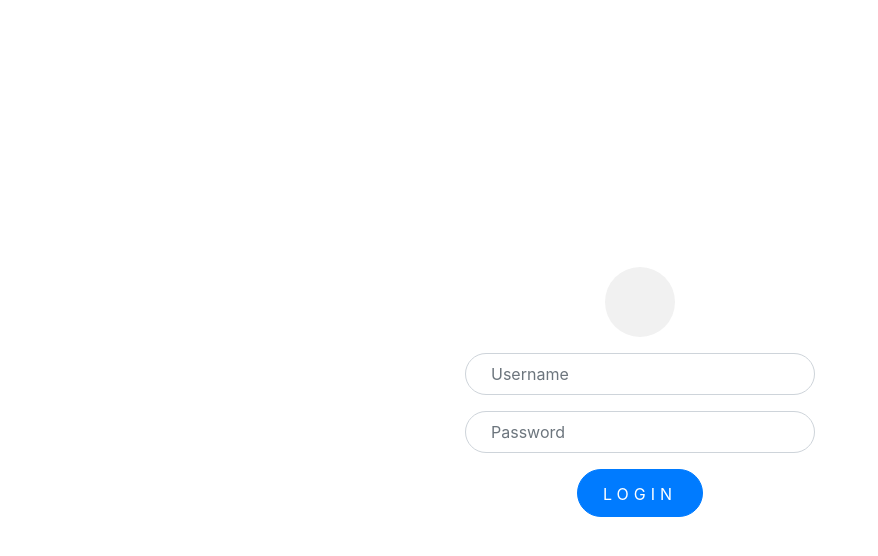
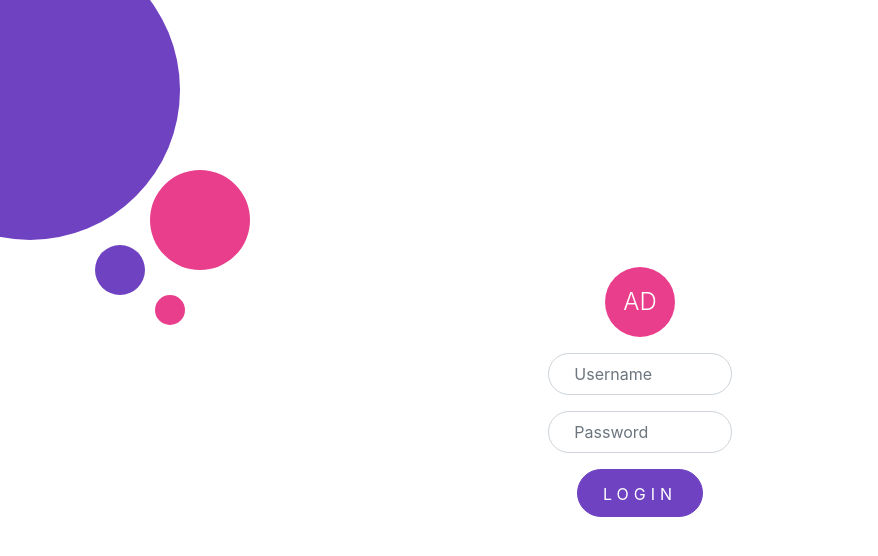
Before and after one commit to nouxcoc/n-connect, a React (Create React App) app: page /login in a window 1280 px wide. Shown: the top 556 px of the page, without its empty margins (0-878 px from the left). Built offline with nearby package versions, Linux system fonts and the light colour scheme.

Commit message:
first commit

```diff
--- a/package.json
+++ b/package.json
@@ -28,5 +28,8 @@
     "not dead",
     "not ie <= 11",
     "not op_mini all"
-  ]
+  ],
+  "devDependencies": {
+    "node-sass": "^4.11.0"
+  }
 }
--- a/src/App.css
+++ /dev/null
@@ -1,32 +0,0 @@
-.App {
-  text-align: center;
-}
-
-.App-logo {
-  animation: App-logo-spin infinite 20s linear;
-  height: 40vmin;
-}
-
-.App-header {
-  background-color: #282c34;
-  min-height: 100vh;
-  display: flex;
-  flex-direction: column;
-  align-items: center;
-  justify-content: center;
-  font-size: calc(10px + 2vmin);
-  color: white;
-}
-
-.App-link {
-  color: #61dafb;
-}
-
-@keyframes App-logo-spin {
-  from {
-    transform: rotate(0deg);
-  }
-  to {
-    transform: rotate(360deg);
-  }
-}
--- a/src/App.js
+++ b/src/App.js
@@ -2,7 +2,7 @@ import React, { Component } from 'react';
 // import logo from './logo.svg';
 import { Router, Route } from 'react-router-dom';
 import { connect } from 'react-redux';
-import './App.css';
+import './App.scss';
 
 import { history } from './_helpers';
 import { alertActions } from './_actions';
@@ -25,7 +25,8 @@ class App extends Component {
   render() {
     const { alert } = this.props;
     return (
-      <div className="container">
+      <div className="app">
+        <div className="container-fluid">
           {alert.message &&
             <div className={`alert ${alert.type}`}>{alert.message}</div>
           }
@@ -37,6 +38,7 @@ class App extends Component {
               {/* <Route path="/register" component={RegisterPage} /> */}
             </div>
           </Router>
+        </div>
       </div>
     );
   }
--- /dev/null
+++ b/src/App.scss
@@ -0,0 +1,59 @@
+@import "./_styles/custom-variables.scss";
+
+.app{
+  &::before{
+    content: "";
+    width: 300px;
+    height: 300px;
+    border-radius: 400px;
+    background: $primary;
+    left: 0;
+    transform: translate(-40%, -20%);
+    position: absolute;
+  }
+  &::after{
+    content: "";
+    width: 100px;
+    height: 100px;
+    border-radius: 100px;
+    background: $secondary;
+    left: 100px;
+    top:120px;
+    transform: translate(50%, 50%);
+    position: absolute;
+  }
+}
+
+.container-fluid{
+  &::before{
+    content: "";
+    width: 30px;
+    height: 30px;
+    border-radius: 30px;
+    background: $secondary;
+    left: 140px;
+    top:280px;
+    transform: translate(50%, 50%);
+    position: absolute;
+  }
+  &::after{
+    content: "";
+    width: 50px;
+    height: 50px;
+    border-radius: 50px;
+    background: $primary;
+    left: 70px;
+    top:220px;
+    transform: translate(50%, 50%);
+    position: absolute;
+  }
+}
+
+@keyframes App-logo-spin {
+  from {
+    transform: rotate(0deg);
+  }
+  to {
+    transform: rotate(360deg);
+  }
+}
--- a/src/LoginPage/Login.css
+++ b/src/LoginPage/Login.scss
@@ -1,4 +1,5 @@
-.login-bg::before{
+.login-bg{
+  &::before{
     content: "";
     /* background: #f1f1f1; */
     position: absolute;
@@ -10,6 +11,7 @@
     height: 100%;
     left: 0;
   }
+}
 
 .login-form .row.align-items-center{
   min-height: 100vh;
@@ -18,7 +20,6 @@
 .user-info{
   width: 70px;
   height: 70px;
-  background: #f1f1f1;
   display: block;
   margin: auto;
 }
--- a/src/LoginPage/LoginPage.jsx
+++ b/src/LoginPage/LoginPage.jsx
@@ -1,7 +1,7 @@
 import React from 'react';
 // import { Link } from 'react-router-dom';
 import { connect } from 'react-redux';
-import './Login.css';
+import './Login.scss';
 
 import { userActions } from '../_actions';
 
@@ -44,9 +44,11 @@ class LoginPage extends React.Component {
         return (
             <div className="login-bg login-form text-center">
                 <div className="row justify-content-center align-items-center">
-                    <div className="col-4">
+                    <div className="col-8 col-sm-6 col-md-4 col-lg-3 col-xl-2">
                         <div className="form-group">
-                            <div className="rounded-circle user-info"></div>
+                            <div className="rounded-circle user-info bg-secondary d-flex justify-content-center align-items-center text-white align-items-center">
+                                <h4 className="font-weight-light m-0">AD</h4>
+                            </div>
                         </div>
                         <form name="form" onSubmit={this.handleSubmit}>
                             <div className={'form-group' + (submitted && !username ? ' has-error' : '')}>
--- a/src/_components/PrivateRoute.jsx
+++ b/src/_components/PrivateRoute.jsx
@@ -1,10 +1,11 @@
 import React from 'react';
 import { Route, Redirect } from 'react-router-dom';
+import Header from './_common/Header';
 
 export const PrivateRoute = ({ component: Component, ...rest }) => (
     <Route {...rest} render={props => (
         localStorage.getItem('user')
-            ? <div><h1 className="display-4">HMMM</h1><Component {...props} /></div>
+            ? <div><Header/><Component {...props} /></div>
             : <Redirect to={{ pathname: '/login', state: { from: props.location } }} />
     )} />
 
--- /dev/null
+++ b/src/_components/_common/Header.js
@@ -0,0 +1,36 @@
+import React from 'react';
+import { Link } from 'react-router-dom';
+// import LoadingDots from './LoadingDots';
+
+const Header = ({ loading }) => {
+  return (
+    <div className="container">
+      <nav className="navbar navbar-expand-lg navbar-light bg-light">
+
+        <div className="collapse navbar-collapse" id="navbarSupportedContent">
+          <ul className="navbar-nav mr-auto">
+            <li className="nav-item">
+              {/* <IndexLink className="nav-link" to="/" activeClassName="active">Home</IndexLink> */}
+            </li>
+            <li className="nav-item">
+              <Link className="nav-link" to="/courses" activeClassName="active">Courses</Link>
+            </li>
+            <li className="nav-item">
+              <Link className="nav-link" to="/about" activeClassName="active">About</Link>
+            </li>
+          </ul>
+          {/* {loading && <LoadingDots interval={100} dots={20} />} */}
+          <ul className="navbar-nav pull-right">
+            <li className="nav-item">
+              <Link className="nav-link" to="/login" activeClassName="active">Logout</Link>
+            </li>
+          </ul>
+
+        </div>
+      </nav>
+    </div>
+  );
+};
+
+
+export default Header;
--- /dev/null
+++ b/src/_styles/custom-variables.scss
@@ -0,0 +1,72 @@
+// overwrite boosttsrap variables
+
+$white:    #fff !default;
+$gray-100: #f8f9fa !default;
+$gray-200: #e9ecef !default;
+$gray-300: #dee2e6 !default;
+$gray-400: #ced4da !default;
+$gray-500: #adb5bd !default;
+$gray-600: #6c757d !default;
+$gray-700: #495057 !default;
+$gray-800: #343a40 !default;
+$gray-900: #212529 !default;
+$black:    #000 !default;
+
+$grays: () !default;
+// stylelint-disable-next-line scss/dollar-variable-default
+$grays: map-merge(
+  (
+    "100": $gray-100,
+    "200": $gray-200,
+    "300": $gray-300,
+    "400": $gray-400,
+    "500": $gray-500,
+    "600": $gray-600,
+    "700": $gray-700,
+    "800": $gray-800,
+    "900": $gray-900
+  ),
+  $grays
+);
+
+
+$blue:    #007bff !default;
+$indigo:  #6610f2 !default;
+$purple:  #6f42c1 !default;
+$pink:    #e83e8c !default;
+$red:     #dc3545 !default;
+$orange:  #fd7e14 !default;
+$yellow:  #ffc107 !default;
+$green:   #28a745 !default;
+$teal:    #20c997 !default;
+$cyan:    #17a2b8 !default;
+
+$colors: () !default;
+// stylelint-disable-next-line scss/dollar-variable-default
+$colors: map-merge(
+  (
+    "blue":       $blue,
+    "indigo":     $indigo,
+    "purple":     $purple,
+    "pink":       $pink,
+    "red":        $red,
+    "orange":     $orange,
+    "yellow":     $yellow,
+    "green":      $green,
+    "teal":       $teal,
+    "cyan":       $cyan,
+    "white":      $white,
+    "gray":       $gray-600,
+    "gray-dark":  $gray-800
+  ),
+  $colors
+);
+
+$primary:       $purple !default;
+$secondary:     $pink !default;
+$success:       $green !default;
+$info:          $cyan !default;
+$warning:       $yellow !default;
+$danger:        $red !default;
+$light:         $gray-100 !default;
+$dark:          $gray-800 !default;
--- /dev/null
+++ b/src/_styles/styles.scss
@@ -0,0 +1,2 @@
+@import "./custom-variables.scss";
+@import "../../node_modules/bootstrap/scss/bootstrap.scss";
--- a/src/index.js
+++ b/src/index.js
@@ -6,7 +6,7 @@ import * as serviceWorker from './serviceWorker';
 import { Provider } from 'react-redux';
 import { store } from './_helpers';
 
-import '../node_modules/bootstrap/dist/css/bootstrap.min.css';
+import './_styles/styles.scss';
 import '../node_modules/toastr/build/toastr.min.css';
 
 ReactDOM.render(
```
Also changed, not shown: 1 other file (tests, documents, lock files or other folders). Lines whose indentation alone changed are shown as unchanged.
